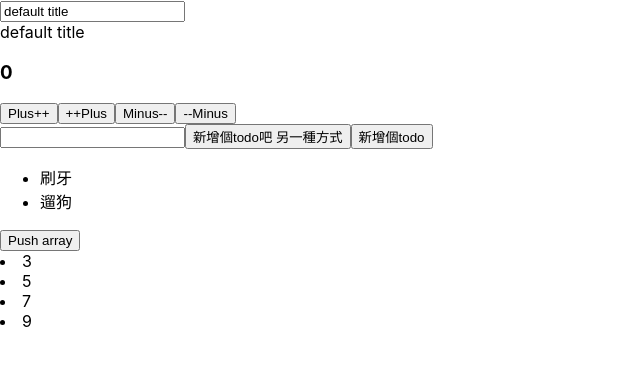
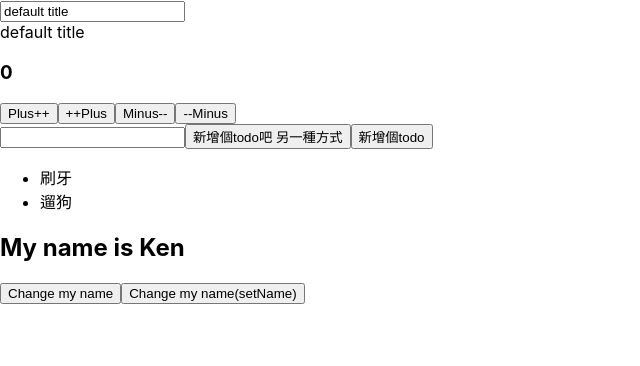
Before and after one commit to YouMinTW/react-tutorial, a React (Create React App) app: page / in a window 1280 px wide. Shown: the top 366 px of the page, without its empty margins (0-640 px from the left). Built offline with nearby package versions, Linux system fonts and the light colour scheme.

Commit message:
同樣道理 ShowName
可以比較兩種更改姓名的方式

```diff
--- a/src/App.js
+++ b/src/App.js
@@ -3,7 +3,7 @@ import TodoCollection from './TodoCollection.js';
 import Counter from './Counter.js';
 import Title,{ Title1 } from './Title'
 import {Timer1, Timer2} from './Timer'
-import NumList from './NumList.js';
+import ShowName from './ShowName.js';
 function App() {
 const [title, setTitle] = React.useState('default title')
 const handleChange = (e) => {
@@ -18,7 +18,7 @@ const handleChange = (e) => {
       {/* <Title1 title={title}/> */}
       <Counter />
       <TodoCollection />
-      <NumList />
+      <ShowName />
     </div>
   );
 }
--- a/src/NumList.js
+++ /dev/null
@@ -1,16 +0,0 @@
-import React from 'react'
-
-const NumList = () => {
-  const [ numArray, setNumArray] = React.useState([3,5,7,9])
-  const handlePushArray = ()=>{
-    numArray.push(1)
-    console.log(numArray)
-  }
-  return(
-  <div>
-    <button onClick={handlePushArray}>Push array</button>
-    { numArray.map((num)=><li>{num}</li>) }
-  </div>
-  )
-}
-export default NumList
--- /dev/null
+++ b/src/ShowName.js
@@ -0,0 +1,19 @@
+import React from 'react'
+
+const ShowName = () => {
+  const [ name, setName] = React.useState('Ken')
+  const handleChangeName = ()=>{
+    name = 'John'
+  }
+  const handleChangeNameViaSetName = ()=>{
+    setName('Tom')
+  }
+  return(
+  <div>
+    <h2>My name is {name}</h2>
+    <button onClick={handleChangeName}>Change my name</button>
+    <button onClick={handleChangeNameViaSetName}>Change my name(setName)</button>
+  </div>
+  )
+}
+export default ShowName
```
